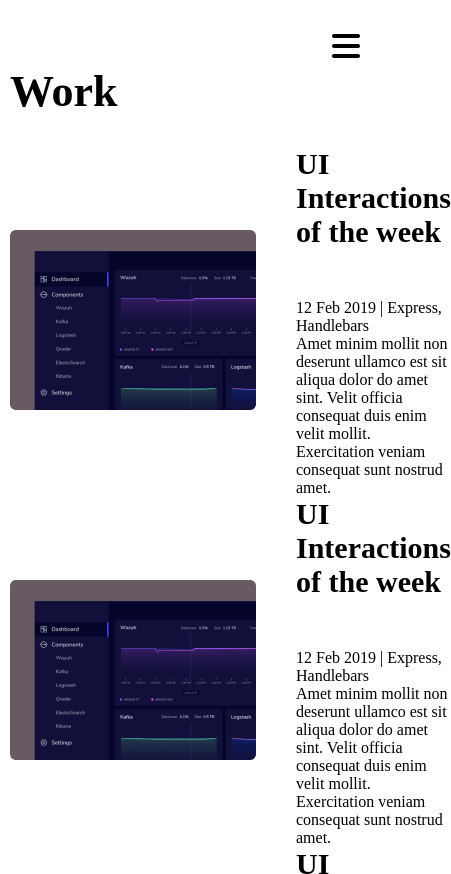
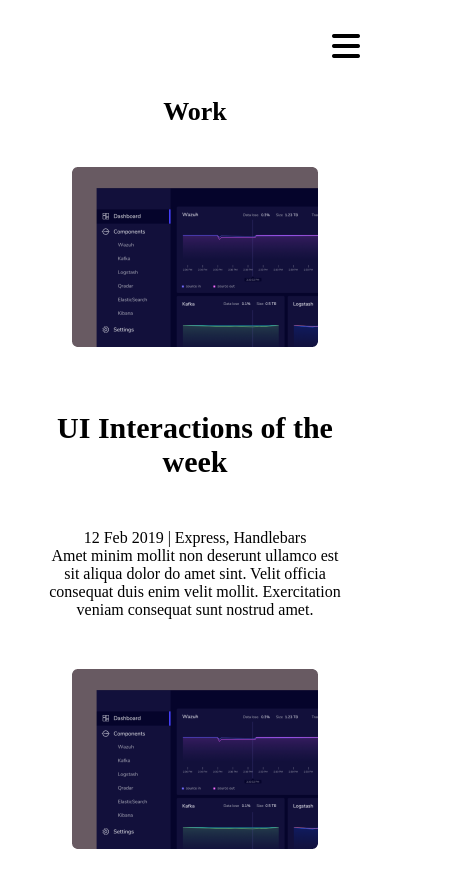
Before and after one commit to Azamatjon-developer/month4-lesson3, a plain HTML site: page works.html in a window 390 px wide. Shown: the top 874 px of the page, 451 px wide, since content can reach past the window. Drawn offline with Linux system fonts and the light colour scheme.

Commit message:
work done

```diff
--- a/scss/blocks/_work.scss
+++ b/scss/blocks/_work.scss
@@ -36,7 +36,9 @@ nav {
 
 @media (max-width: 800px) {
 
-    .blog{
+    .blog_desc{
+        justify-content: center;
+        align-items: center;
         h2{
             font-size: 30px;
             padding-bottom: 20px;
@@ -50,11 +52,14 @@ nav {
 
 }
 
-@media (max-width: 475px) {
+@media (max-width: 500px) {
 
-    .blog{
+    .blog_desc{
+        text-align: center;
+        padding: 20px;
+
         h2{
-            font-size: 20px;
+            font-size: 26px;
             padding-bottom: 10px;
 
         }
```
Also changed, not shown: css/main.min.css, 1 other file.
